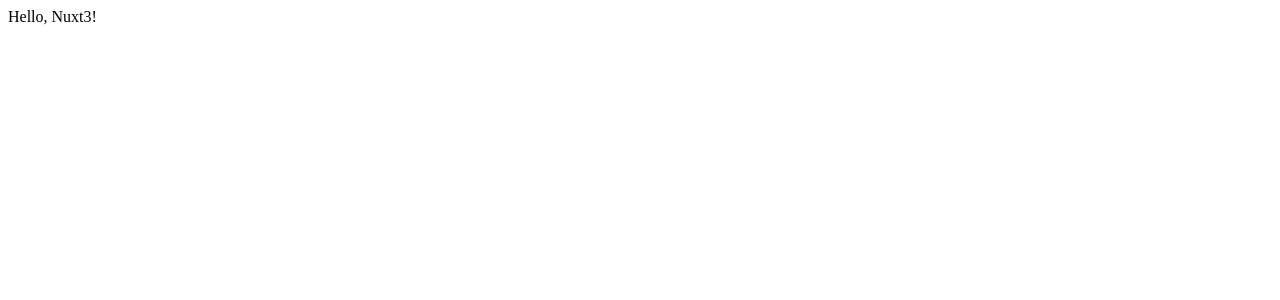
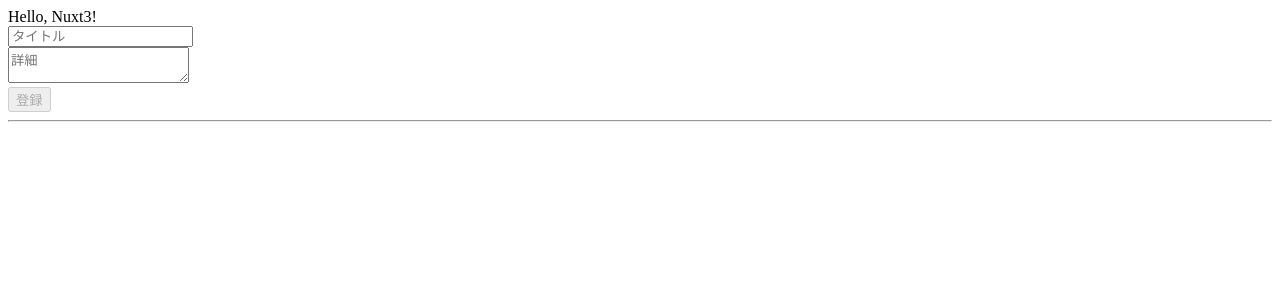
Before and after one commit to wintyo/test-nuxt3-app, a Nuxt app: page / in a window 1280 px wide. Shown: the top 300 px of the page. Built offline with nearby package versions, Linux system fonts and the light colour scheme.

Commit message:
Todoリストをサンプルで作ってみる

```diff
--- a/package.json
+++ b/package.json
@@ -6,6 +6,7 @@
     "start": "node .output/server/index.mjs"
   },
   "devDependencies": {
-    "nuxt3": "latest"
+    "nuxt3": "latest",
+    "sass": "^1.47.0"
   }
 }
--- /dev/null
+++ b/src/components/TodoForm.vue
@@ -0,0 +1,43 @@
+<template>
+  <div>
+    <form @submit="onSubmit">
+      <input v-model="formData.title" type="text" placeholder="タイトル" />
+      <br />
+      <textarea v-model="formData.detail" placeholder="詳細" />
+      <br />
+      <button :disabled="cmpIsDisabled">登録</button>
+    </form>
+  </div>
+</template>
+
+<script lang="ts">
+import { defineComponent, reactive, computed } from 'vue';
+import { Todo } from '~/types/Todo';
+
+export default defineComponent({
+  emits: {
+    submit: (todo: Todo) => todo,
+  },
+  setup(props, context) {
+    const formData = reactive<Todo>({
+      title: '',
+      detail: '',
+    });
+
+    const cmpIsDisabled = computed(() => {
+      return formData.title === '' || formData.detail === '';
+    });
+
+    return {
+      formData,
+      cmpIsDisabled,
+      onSubmit: (event: Event) => {
+        event.preventDefault();
+        context.emit('submit', { ...formData });
+        formData.title = '';
+        formData.detail = '';
+      },
+    };
+  },
+});
+</script>
--- /dev/null
+++ b/src/components/TodoItem.vue
@@ -0,0 +1,62 @@
+<template>
+  <div class="component-todo-item">
+    <div class="component-todo-item__title">{{ $props.todo.title }}</div>
+    <div>{{ $props.todo.detail }}</div>
+    <div class="close" @click="$emit('remove')"></div>
+  </div>
+</template>
+
+<script lang="ts">
+import { defineComponent, PropType } from 'vue';
+import { Todo } from '~/types/Todo';
+
+export default defineComponent({
+  props: {
+    todo: {
+      type: Object as PropType<Todo>,
+      required: true,
+    },
+  },
+  emits: {
+    // 空メソッドだと警告出されたのでundefinedをセット
+    remove: undefined,
+    // remove: () => {},
+  },
+});
+</script>
+
+<style lang="scss" scoped>
+.component-todo-item {
+  position: relative;
+  padding: 8px;
+  border: solid 1px #ccc;
+
+  & + & {
+    margin-top: 10px;
+  }
+}
+
+.close {
+  position: absolute;
+  top: 12px;
+  right: 12px;
+  cursor: pointer;
+
+  &::before,
+  &::after {
+    position: absolute;
+    content: '';
+    width: 15px;
+    height: 3px;
+    background-color: #aaa;
+  }
+
+  &::before {
+    transform: translate(-50%, -50%) rotate(45deg);
+  }
+
+  &::after {
+    transform: translate(-50%, -50%) rotate(135deg);
+  }
+}
+</style>
--- a/src/pages/index.vue
+++ b/src/pages/index.vue
@@ -1,3 +1,45 @@
 <template>
-  <div>Hello, Nuxt3!</div>
+  <div>
+    Hello, Nuxt3!
+    <TodoForm @submit="onSubmitTodo" />
+    <hr />
+    <div>
+      <template v-for="(todo, index) in state.todoList">
+        <TodoItem :todo="todo" @remove="() => onRemoveTodo(index)" />
+      </template>
+    </div>
+  </div>
 </template>
+
+<script lang="ts">
+import { defineComponent, reactive } from 'vue';
+import { Todo } from '~/types/Todo';
+import TodoForm from '~/components/TodoForm.vue';
+import TodoItem from '~/components/TodoItem.vue';
+
+type State = {
+  todoList: Todo[];
+};
+
+export default defineComponent({
+  components: {
+    TodoForm,
+    TodoItem,
+  },
+  setup() {
+    const state = reactive<State>({
+      todoList: [],
+    });
+
+    return {
+      state,
+      onSubmitTodo: (todo: Todo) => {
+        state.todoList.push(todo);
+      },
+      onRemoveTodo: (index: number) => {
+        state.todoList.splice(index, 1);
+      },
+    };
+  },
+});
+</script>
--- /dev/null
+++ b/src/types/Todo.ts
@@ -0,0 +1,4 @@
+export type Todo = {
+  title: string;
+  detail: string;
+};
```
Also changed, not shown: 1 other file (tests, documents, lock files or other folders).
